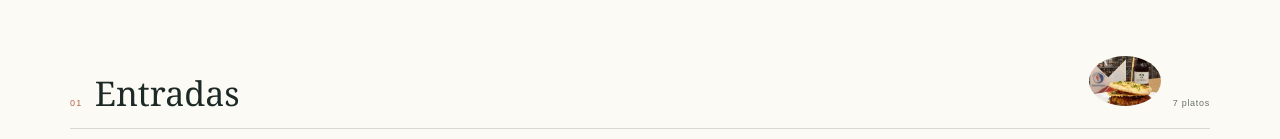
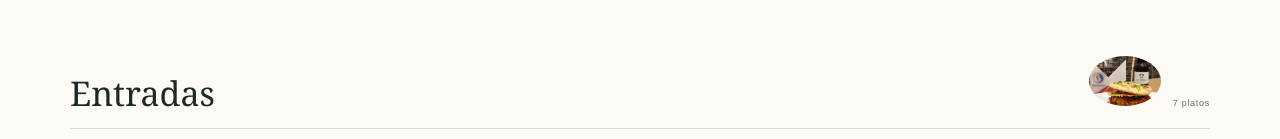
Before and after one commit to espinelgalvisjuanpablo/andariegos, a Next.js app: page /menu in a window 1280 px wide. Shown: the part 454-593 px from the top of the page. Built offline with nearby package versions, Linux system fonts and the light colour scheme.

Commit message:
refine: remove artificial menu numbering

```diff
--- a/app/menu/page.tsx
+++ b/app/menu/page.tsx
@@ -27,7 +27,7 @@ export default function MenuPage(){
       <div className="menu-tools"><label className="search-field"><span className="search-icon" aria-hidden="true"><MenuIcon type="search"/></span><input value={query} onChange={e=>setQuery(e.target.value)} placeholder={en?"Search dish or ingredient...":"Buscar plato o ingrediente..."}/></label><a className="cart-summary-link" href="/checkout"><span className="menu-cart-icon" aria-hidden="true"><MenuIcon type="cart"/></span><b>{count}</b><small>{en?"YOUR CART":"TU CARRITO"}</small></a></div>
     </section>
     {categories.map(category=>{const items=filtered.filter(p=>p.category===category);if(!items.length)return null;const image=categoryImages[category];return <section className="menu-category" key={category}>
-      <div className="category-heading"><div><span>{String(categories.indexOf(category)+1).padStart(2,"0")}</span><h2>{category}</h2></div>{image&&<div className="category-image"><Image src={image} alt="" fill sizes="110px"/></div>}<em>{items.length} {en?"dishes":"platos"}</em></div>
+      <div className="category-heading"><div><h2>{category}</h2></div>{image&&<div className="category-image"><Image src={image} alt="" fill sizes="110px"/></div>}<em>{items.length} {en?"dishes":"platos"}</em></div>
       <div className="product-list">{items.map(product=><article className="product-row" key={product.id}>
         <div className="product-info"><div className="product-title-line"><h3>{product.name}</h3><strong>{formatCOP(product.price)}</strong></div><p>{product.description}</p><small>{product.ingredients}</small></div>
         <div className="quantity-control">{cart[product.id]?<><button aria-label="Disminuir" onClick={()=>remove(product.id)}>−</button><b>{cart[product.id]}</b><button aria-label="Aumentar" onClick={()=>add(product.id)}>+</button></>:<button className="add-button" onClick={()=>add(product.id)}>{en?"ADD":"AGREGAR"}</button>}</div>
```
